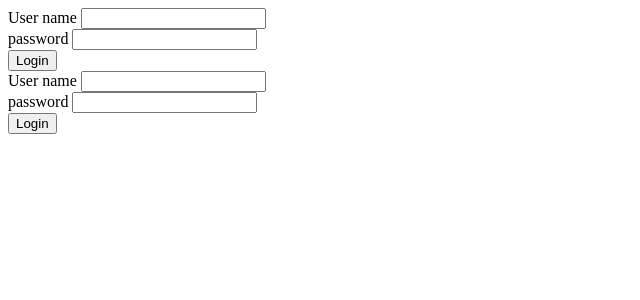
After one commit to Skchoudhary/stacknews, a Django app: template templates/dashboard/login.html in a window 1280 px wide. The commit adds this page. Shown: the top 300 px of the page, without its empty margins (0-640 px from the left). Run offline with Django 3.2, Linux system fonts and the light colour scheme; the template is opened without the code that fills it, so the values that code supplies are empty.

Commit message:
create the user creation and login page

```diff
--- a/dashboard/urls.py
+++ b/dashboard/urls.py
@@ -1,5 +1,5 @@
 from django.conf.urls import url, include
-from dashboard.views import latest_post
+from dashboard.views import latest_post, create_new_user, login
 
 ajax_url = [
     url(r'^fetch_latest_post/', latest_post, name='latest_post')
@@ -8,5 +8,8 @@ ajax_url = [
 urlpatterns = [
 
     url(r'^$', latest_post, name='dashboard_page'),
+    url(r'^post_submit', latest_post, name='post_submit'),
+    url(r'^create_new_user', create_new_user, name='create_new_user'),
+    url(r'^login', login, name='login'),
     url(r'^api/', include(ajax_url)),
 ]
--- /dev/null
+++ b/templates/dashboard/login.html
@@ -0,0 +1,40 @@
+<!DOCTYPE html>
+<html lang="en">
+<head>
+    <meta charset="UTF-8">
+    <title>Title</title>
+</head>
+<body>
+<div>
+    <form action="{{ login }}">
+        <div class="row">
+            <label class="col-md-6">User name</label>
+            <input class="col-md-6" id="user_name" name="user_name">
+        </div>
+
+        <div class="row">
+            <label class="col-md-6">password</label>
+            <input class="col-md-6" id="password" name="password">
+        </div>
+
+        <button type="submit"> Login</button>
+    </form>
+
+
+    <form action="{{ create_new_user }}" >
+        <div class="row">
+            <label class="col-md-6">User name</label>
+            <input class="col-md-6" id="user_name" name="user_name">
+        </div>
+
+        <div class="row">
+            <label class="col-md-6">password</label>
+            <input class="col-md-6" id="password" name="password">
+        </div>
+
+        <button type="submit"> Login</button>
+    </form>
+
+</div>
+</body>
+</html>
--- a/templates/dashboard/main_post.html
+++ b/templates/dashboard/main_post.html
@@ -12,7 +12,7 @@
 
 <link href="{% static 'bootstrap/css/bootstrap.css' %}" rel="stylesheet" type="text/css"/>
 
-<nav class="nav">
+<nav class="nav" style="background-color: #545b62; font-weight: bolder; font-size: larger">
     <a class="nav-link active" href="#">Stack News</a>
     <a class="nav-link" href="#">New</a>
     <a class="nav-link" href="#">Thread</a>
```
Also changed, not shown: dashboard/views.py (+9 -1 lines), templates/dashboard/submit.html (added, +31 -0 lines).
